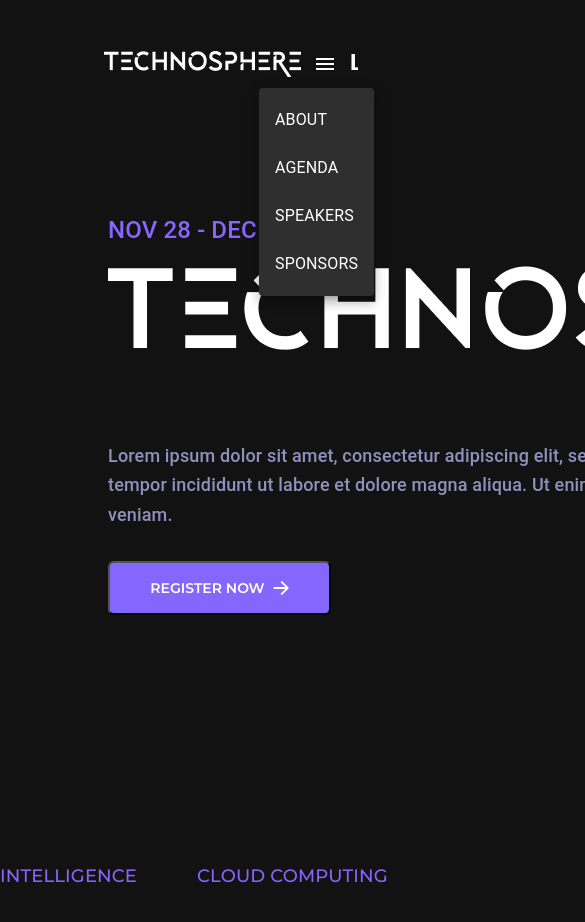
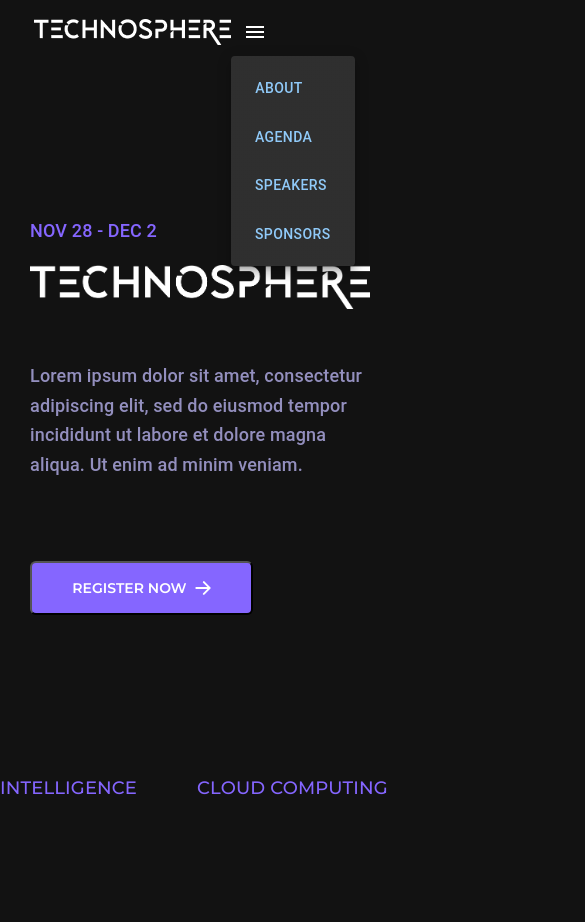
Before and after one commit to fossnsbm/technosphere-web, a React (Vite) app: page / in a window 390 px wide. Both pictures are taken after a click on the button "account of current user". Shown: the top 922 px of the page, 585 px wide, since content can reach past the window. Built offline with nearby package versions, Linux system fonts and the light colour scheme.

Commit message:
Created responsive heroSection

```diff
--- a/src/components/headerMenus/headerMenus.css
+++ b/src/components/headerMenus/headerMenus.css
@@ -2,6 +2,11 @@
 
     width: 197px;
     height: 26px;
+    text-align: left;
+}
+.div_img
+{
+    text-align: left;
 }
 .btn_reg
 {
@@ -21,86 +26,3 @@
     margin-top: 15px;
     white-space: nowrap;
 }
-
-
-
-
-
-
-
-
-
-
-
-
-
-
-/* .Header {
-    position: absolute;
-    width: 100%;
-    height: 54px;
-    /*left: 108px;
-    top: 40px;
-    background: transparent;
-    display: flex;
-    padding-right: 100px;
-}
-
-.vector_logo {
-    padding-top: 15px;
-    padding-left: 108px;
-}
-.right_arrow{
-    padding-left: 7px;
-
-}
-
-
-.links_container {
-    font-family: 'Montserrat';
-    font-size: 18px;
-    font-weight: 500;
-    line-height: 30px;
-    letter-spacing: 0em;
-    text-align: left;
-    padding-left: 300px;
-    padding-top: 12px;
-    margin-right: 20px;
-    display: flex;
-    width: 65%;
-    justify-content: right;
-}
-
-.link a {
-    padding-left: 40px;
-    text-decoration: none;
-    color: #fff;
-}
-
-.link a:hover {
-    text-decoration: none;
-    /*color: rgba(14, 34, 14, 0.8);
-}
-.btn_register
-{
-    width: 200px;
-    height: 48px;
-    top: 40px;
-    padding-left: 10px;
-    padding-right: 10px;
-    color: #fff;
-    font-family: 'Montserrat';
-    font-style: normal;
-    font-size: 16px;
-    font-weight: 600;
-    border: 2px solid #FFFFFF;
-    border-radius: 6px;
-    background-color: transparent;
-    margin-left: 15px;
-    white-space: nowrap;
-}
-
-
-
-
- */
--- a/src/components/headerMenus/headerMenus.tsx
+++ b/src/components/headerMenus/headerMenus.tsx
@@ -18,7 +18,7 @@ import { fontFamily, padding, textAlign } from '@mui/system';
 const pages = [
     {text: 'ABOUT', href: '#'},
     {text: 'AGENDA', href: '#'},
-    {text: 'SPEAKERS', href: '#'},
+    {text: 'SPEAKERS', href: 'https://www.hacktonight.fossnsbm.org'},
     {text: 'SPONSORS', href: '#'}
 ];
 const settings = ['Profile', 'Account', 'Dashboard', 'Logout'];
@@ -49,7 +49,7 @@ function HeaderMenus() {
     return (
         <AppBar position="static" style={{ background: 'transparent', boxShadow: 'none'}}>
             <Container maxWidth="xl">
-                <Toolbar disableGutters  sx={{paddingLeft: 11, paddingTop: 5}}>
+                <Toolbar disableGutters  sx={{paddingLeft: "5%", paddingTop:"2%" }}>
                     <img src="src/assets/vector.png" alt="Hero_Logo" className='Nav_logo'/>
                     {/* <Typography
                         variant="h6"
@@ -100,7 +100,15 @@ function HeaderMenus() {
                         >
                             {pages.map((page) => (
                                 <MenuItem key={page.text} onClick={handleCloseNavMenu}>
-                                    <Typography textAlign="center">{page.text}</Typography>
+                                    <Typography textAlign="center">
+                                        <Button
+                                         key={page.text}
+                                         href={page.href}
+                                        >
+
+                                            {page.text}
+                                        </Button>
+                                    </Typography>
                                 </MenuItem>
                             ))}
                         </Menu>
@@ -122,7 +130,6 @@ function HeaderMenus() {
                             textDecoration: 'none',
                         }}
                     >
-                        LOGO
                     </Typography>
                     <Box sx={{paddingLeft:50,flexGrow: 1, display: { xs: 'none', md: 'flex' } }}>
                         {pages.map((page) => (
@@ -173,61 +180,3 @@ function HeaderMenus() {
     );
 }
 export default HeaderMenus;
-
-
-
-
-
-
-
-
-
-
-
-
-/* import { Button } from '@mui/material';
-import React from 'react'
-import './headerMenus.css'
-import * as data from './links.json';
-const linksString = JSON.stringify(data);
-const links = JSON.parse(linksString).links;
-
-const handleClick = (event: React.MouseEvent<HTMLElement>) => {
-    window.location.href = '/test';
-}
-
-type Link = {
-    label: string;
-    href: string;
-};
-
-const Links: React.FC<{ links: Link[] }> = ({ links }) => {
-    return (
-        <div className={'links_container'}>
-            {links.map((link: Link) => {
-                return (
-                    <div key={link.href} className={'link'}>
-                        <a href={link.href}>
-                            {link.label}
-                        </a>
-                    </div>
-                )
-            })}
-        </div>
-    )
-};
-
-const HeaderMenus: React.FC<{}> = () => {
-    return (
-        <>
-            <div className='Header'>
-                <span><img src="src/assets/Vector.png" alt="Technosphere_logo" className='vector_logo'/></span>
-                <Links links={links} />
-                <button className='btn_register' onClick={handleClick}>REGISTER NOW <img src="src/assets/RightArrow.png" alt="arrow" className='right_arrow'/></button>
-            </div>
-
-        </>
-    )
-}
-export default HeaderMenus;
- */
--- a/src/components/heroSection/heroSection.css
+++ b/src/components/heroSection/heroSection.css
@@ -83,3 +83,61 @@
     line-height: 164.02%;
 
 }
+
+@media only screen and (max-width: 650px) {
+
+    .Hero_logo {
+        padding-top: 15px;
+    }
+
+    .Hero_logo img {
+
+        width: 340px;
+    }
+
+    .Event_date {
+        font-size: 18px;
+    }
+
+    .Hero {
+        position: absolute;
+        width: 80%;
+        height: 39px;
+        left: 30px;
+        top: 211px;
+        font-style: normal;
+        font-weight: 500;
+        font-size: 24px;
+        line-height: 164.02%;
+        /* or 39px */
+
+        text-transform: uppercase;
+
+        /* Blue-2 */
+
+        color: #8566FF;
+    }
+
+    .hero_text {
+        width: 340px;
+        height: 90px;
+        left: 108px;
+        top: 436px;
+        font-style: normal;
+        font-weight: 500;
+        font-size: 18px;
+        line-height: 164.02%;
+        color: #938FBE;
+        text-transform: none;
+        padding-top: 40px;
+
+    }
+
+    .marquee_section {
+        padding-top: 700px;
+        padding-bottom: 100px;
+    }
+
+
+
+}
```
Also changed, not shown: src/components/headerMenus/links.json (deleted, +0 -20 lines).
